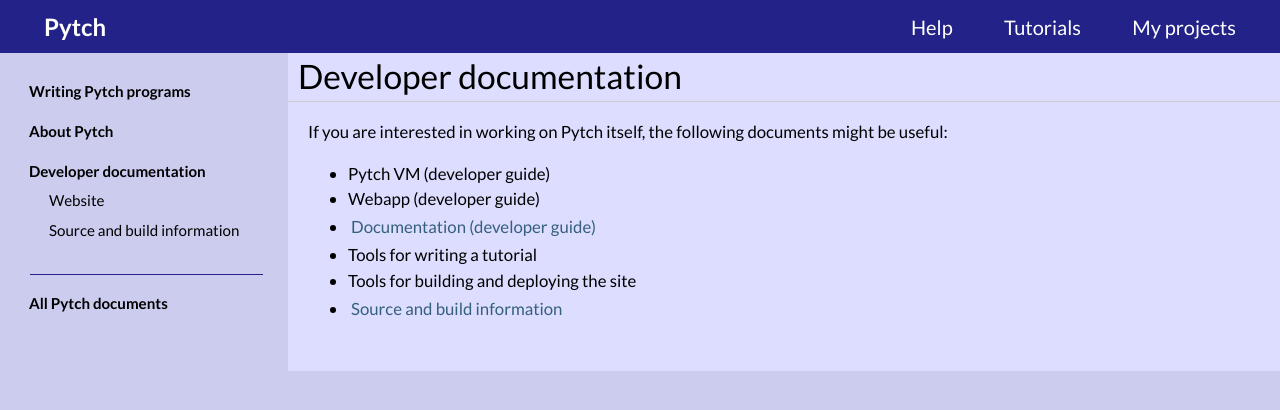
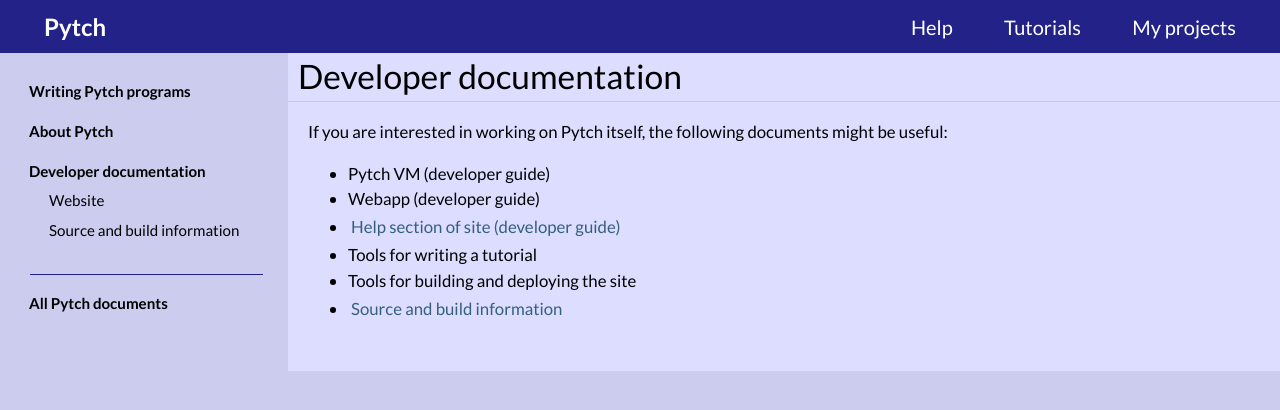
Before and after one commit to pytchlang/pytch-website, a Sphinx documentation site: the page built from source/developer.rst, in a window 1280 px wide. Shown: the top 410 px of the page. Built offline with Sphinx 7.4.7, drawn with Linux system fonts in a browser that asks for light colours; pages that are not in the unit, such as notebooks, are missing from menus.

Commit message:
Relabel website's own developer contribution

```diff
--- a/source/developer.rst
+++ b/source/developer.rst
@@ -6,7 +6,7 @@
 
 * :doc:`Pytch VM (developer guide) <vm/developer/index>`
 * :doc:`Webapp (developer guide) <webapp/developer/index>`
-* :doc:`Documentation (developer guide) <./developer/index>`
+* :doc:`Help section of site (developer guide) <./developer/index>`
 * :doc:`Tools for writing a tutorial <./build-tools/tutorialcompiler/index>`
 * :doc:`Tools for building and deploying the site <./build-tools/makesite/index>`
 * :doc:`Source and build information <./source-build>`
```
